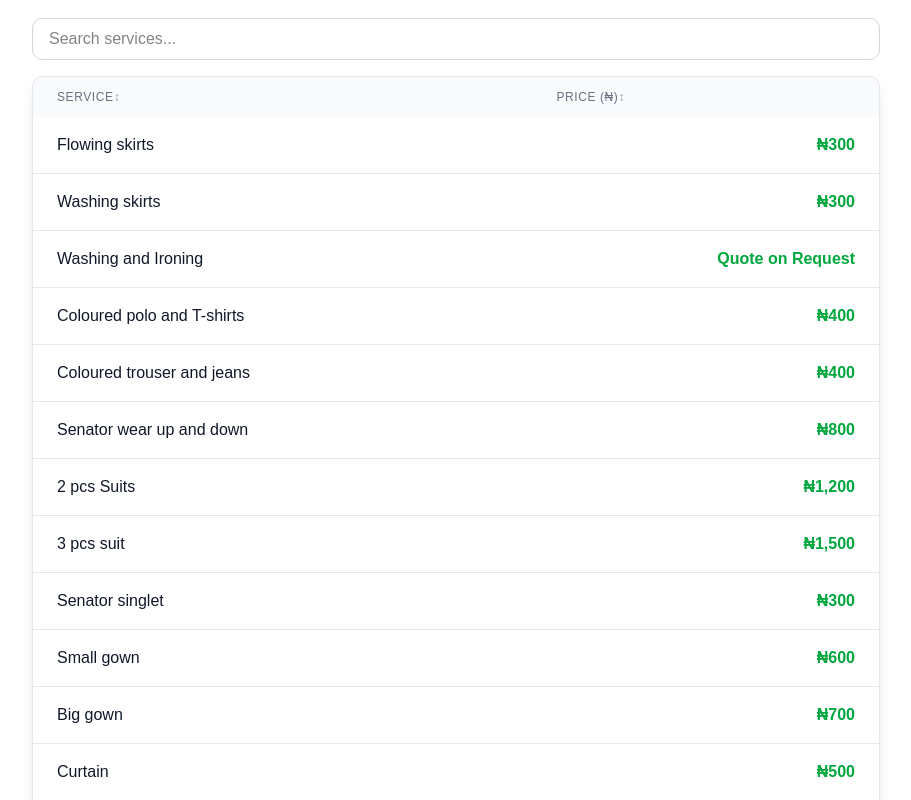
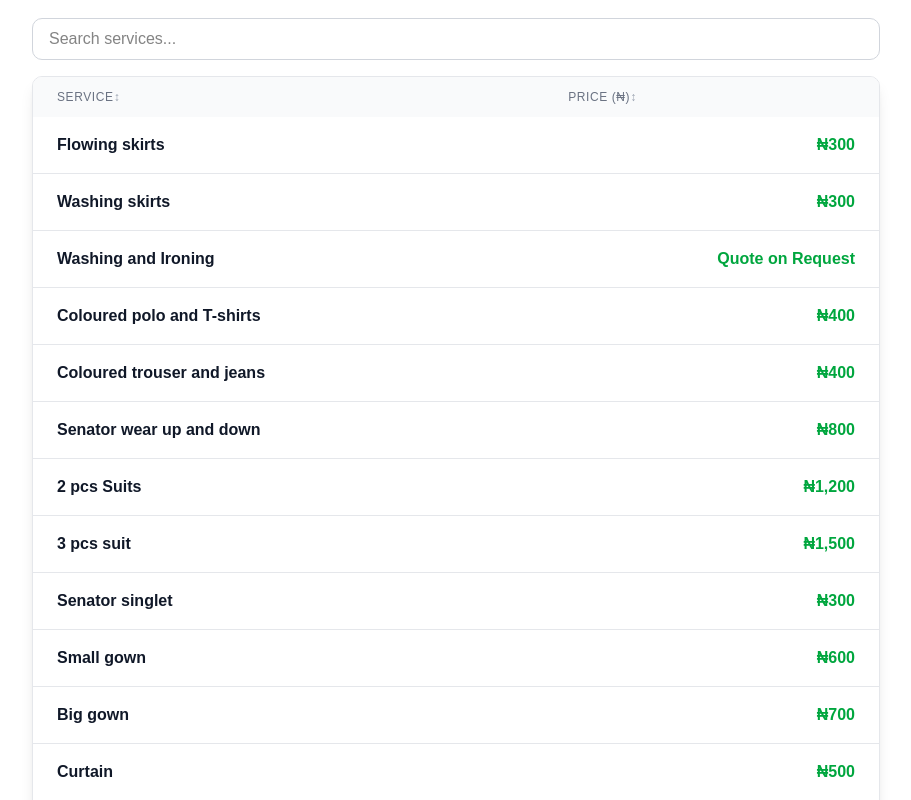
Before and after one commit to royal334/fidel-maximus, a React (Vite) app: page / in a window 1280 px wide. Shown: the part 6920-7720 px from the top of the page, without its empty margins (184-1095 px from the left). Built offline with nearby package versions, Linux system fonts and the light colour scheme; a web font is replaced by a local one.

Commit message:
changed the font weight of text

```diff
--- a/src/components/PriceList.tsx
+++ b/src/components/PriceList.tsx
@@ -53,7 +53,7 @@
     columnHelper.accessor('service', {
       header: 'Service',
       cell: (info) => (
-        <div className="font-medium text-gray-900">
+        <div className="font-semibold text-gray-900">
           {info.getValue()}
         </div>
       ),
```
